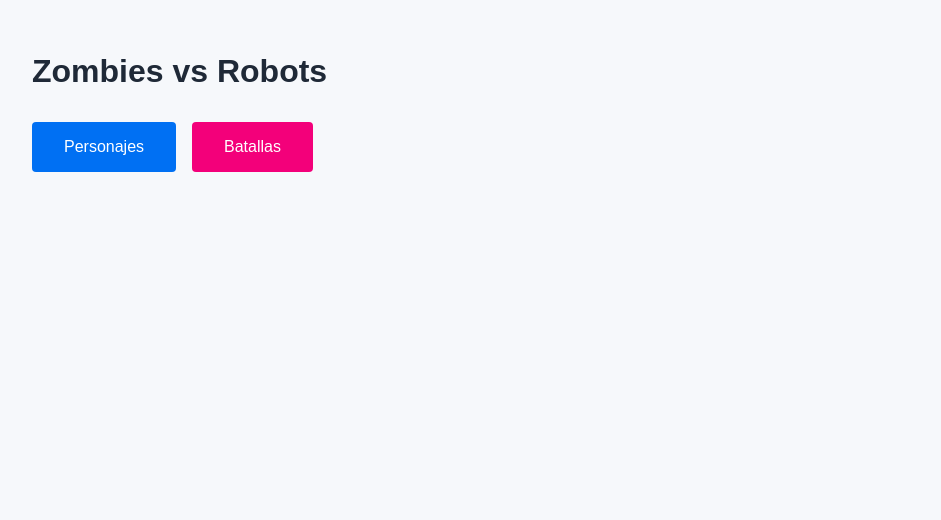
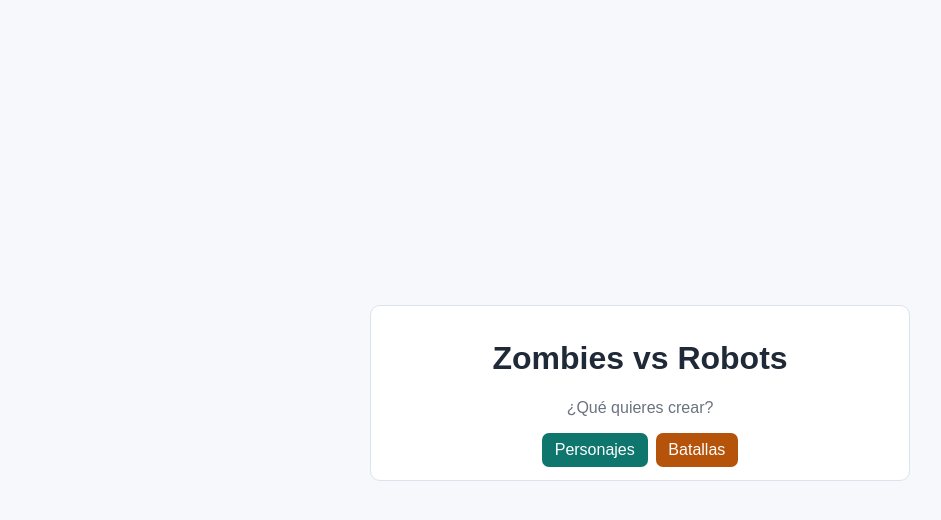
Before and after one commit to jesusdcantillo/zombies-vs-robots, a Next.js app: page / in a window 1280 px wide. Shown: the top 520 px of the page, without its empty margins (0-941 px from the left). Built offline with nearby package versions, Linux system fonts and the light colour scheme.

Commit message:
Refactorizar el layout del home.

```diff
--- a/app/layout.tsx
+++ b/app/layout.tsx
@@ -1,20 +1,9 @@
 import type { Metadata } from "next";
-import { Geist, Geist_Mono } from "next/font/google";
 import "./globals.css";
 
-const geistSans = Geist({
-  variable: "--font-geist-sans",
-  subsets: ["latin"],
-});
-
-const geistMono = Geist_Mono({
-  variable: "--font-geist-mono",
-  subsets: ["latin"],
-});
-
 export const metadata: Metadata = {
-  title: "Create Next App",
-  description: "Generated by create next app",
+  title: "Zombies vs Robots",
+  description: "Gestor de personajes y simulador de batallas",
 };
 
 export default function RootLayout({
@@ -23,11 +12,8 @@ export default function RootLayout({
   children: React.ReactNode;
 }>) {
   return (
-    <html
-      lang="en"
-      className={`${geistSans.variable} ${geistMono.variable} h-full antialiased`}
-    >
-      <body className="min-h-full flex flex-col">{children}</body>
+    <html lang="es">
+      <body>{children}</body>
     </html>
   );
 }
--- a/app/page.tsx
+++ b/app/page.tsx
@@ -2,33 +2,25 @@ import Link from "next/link";
 
 export default function Home() {
   return (
-    <div style={{ padding: "2rem" }}>
-      <h1>Zombies vs Robots</h1>
-      <div style={{ display: "flex", gap: "1rem", marginTop: "2rem" }}>
-        <Link
-          href="/characters"
+    <div className="app-page home-centered">
+      <div className="home-card panel">
+        <h1>Zombies vs Robots</h1>
+        <p className="muted">¿Qué quieres crear?</p>
+        <div
+          className="actions-row"
           style={{
-            padding: "1rem 2rem",
-            backgroundColor: "#0070f3",
-            color: "white",
-            textDecoration: "none",
-            borderRadius: "4px",
+            marginTop: "0.9rem",
+            justifyContent: "center",
+            marginBottom: 0,
           }}
         >
-          Personajes
-        </Link>
-        <Link
-          href="/battles"
-          style={{
-            padding: "1rem 2rem",
-            backgroundColor: "#f3007a",
-            color: "white",
-            textDecoration: "none",
-            borderRadius: "4px",
-          }}
-        >
-          Batallas
-        </Link>
+          <Link href="/characters" className="btn btn-teal">
+            Personajes
+          </Link>
+          <Link href="/battles" className="btn btn-amber">
+            Batallas
+          </Link>
+        </div>
       </div>
     </div>
   );
```
